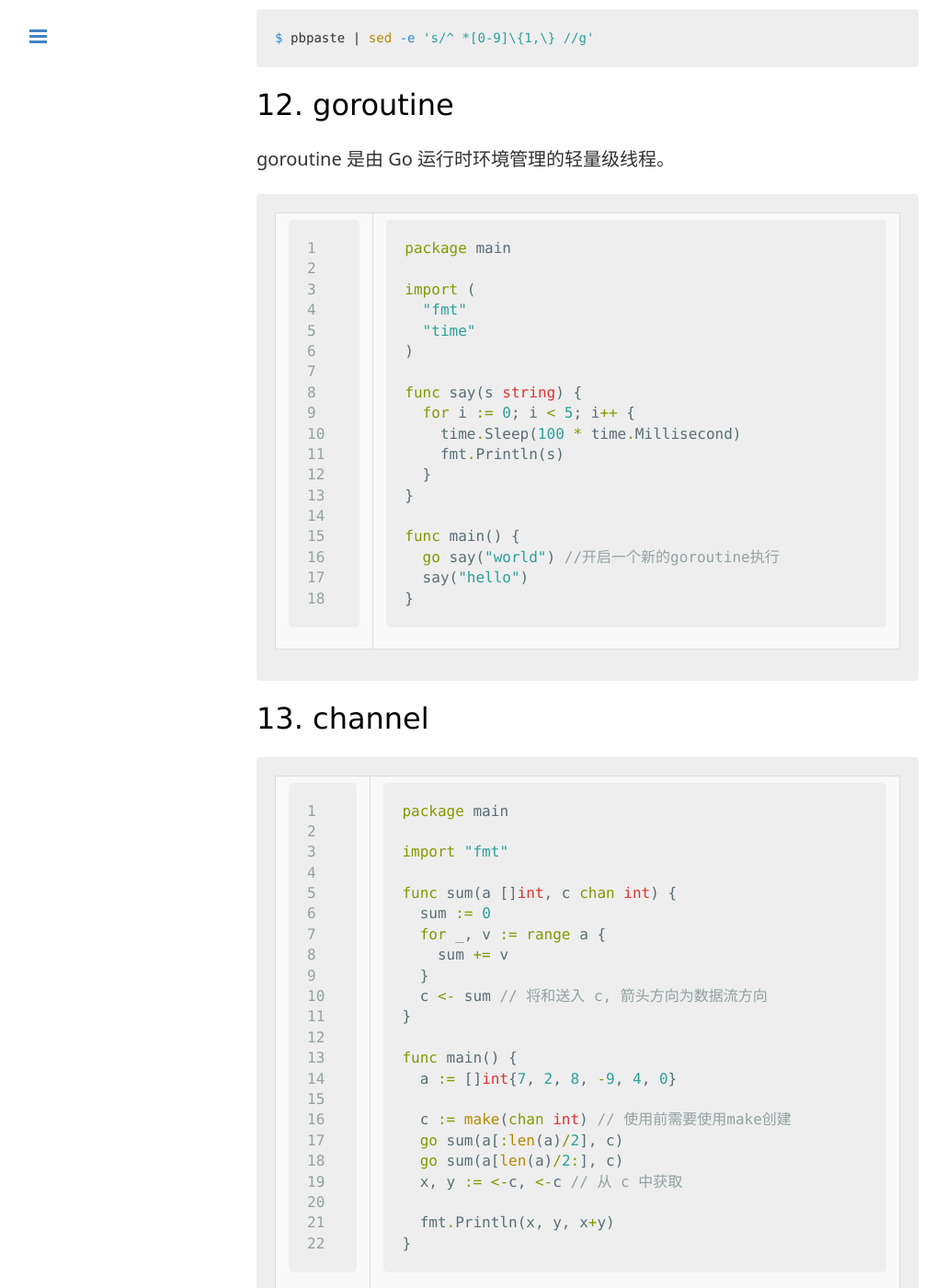
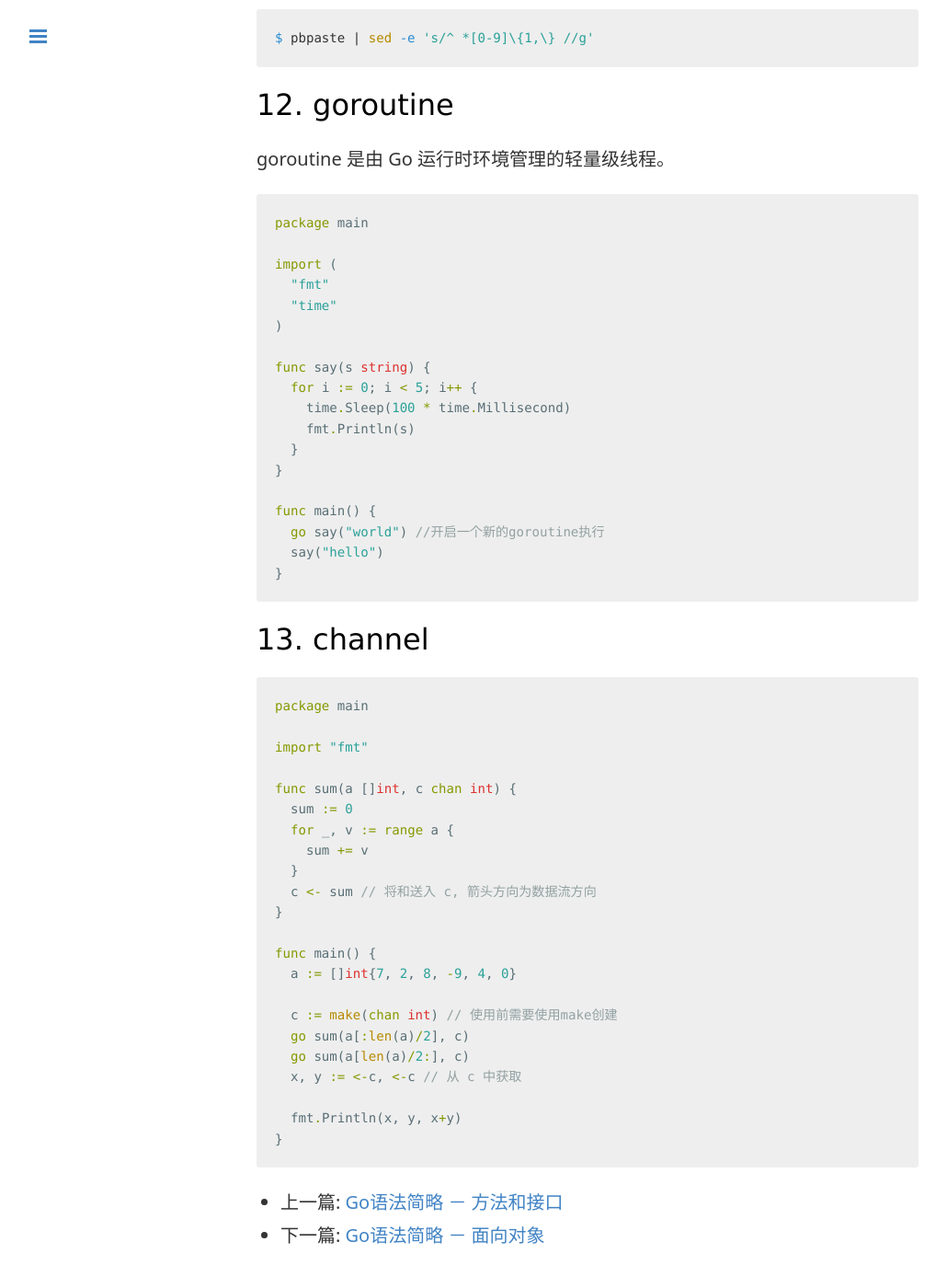
Before and after one commit to zddhub/zddhub.github.io, a Jekyll site: the page built from _posts/2015-06-23-goroutine.md, in a window 1280 px wide and 1400 px high, scrolled down 548 px. Shown: the whole window at 92% size, without its empty margins (1-1031 px from the left). Built offline with Jekyll 4.4.1, drawn with Linux system fonts in a browser that asks for light colours; comment, search, counter and statistics services are not loaded.

Commit message:
Update code block

````diff
--- a/_posts/2015-06-23-goroutine.md
+++ b/_posts/2015-06-23-goroutine.md
@@ -16,7 +16,7 @@ $ pbpaste | sed -e 's/^ *[0-9]\{1,\} //g'
 
 ### 12. goroutine
 goroutine 是由 Go 运行时环境管理的轻量级线程。
-{% highlight go linenos %}
+```go
 package main
 
 import (
@@ -35,12 +35,12 @@ func main() {
   go say("world") //开启一个新的goroutine执行
   say("hello")
 }
-{% endhighlight %}
+```
 
 <!-- more -->
 
 ### 13. channel
-{% highlight go linenos %}
+```go
 package main
 
 import "fmt"
@@ -63,7 +63,7 @@ func main() {
 
   fmt.Println(x, y, x+y)
 }
-{% endhighlight %}
+```
 
 * 上一篇: [Go语法简略 － 方法和接口]({% post_url 2015-06-23-go-interface %})
 * 下一篇: [Go语法简略 － 面向对象]({% post_url 2015-06-29-go-orient-object %})
````
Also changed, not shown: _posts/2015-06-22-go.md (+19 -19 lines), _posts/2015-06-23-go-interface.md (+8 -8 lines).
